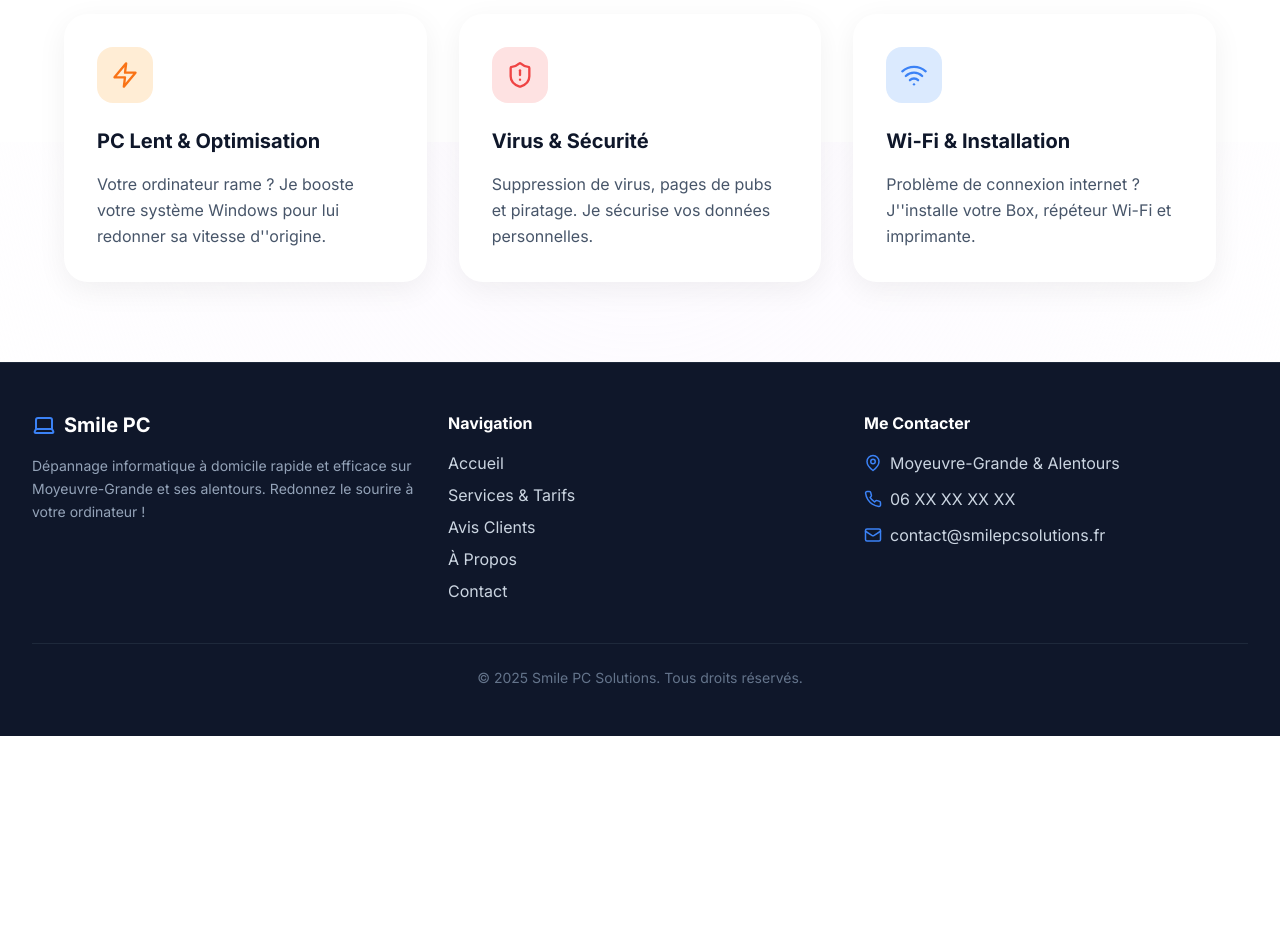
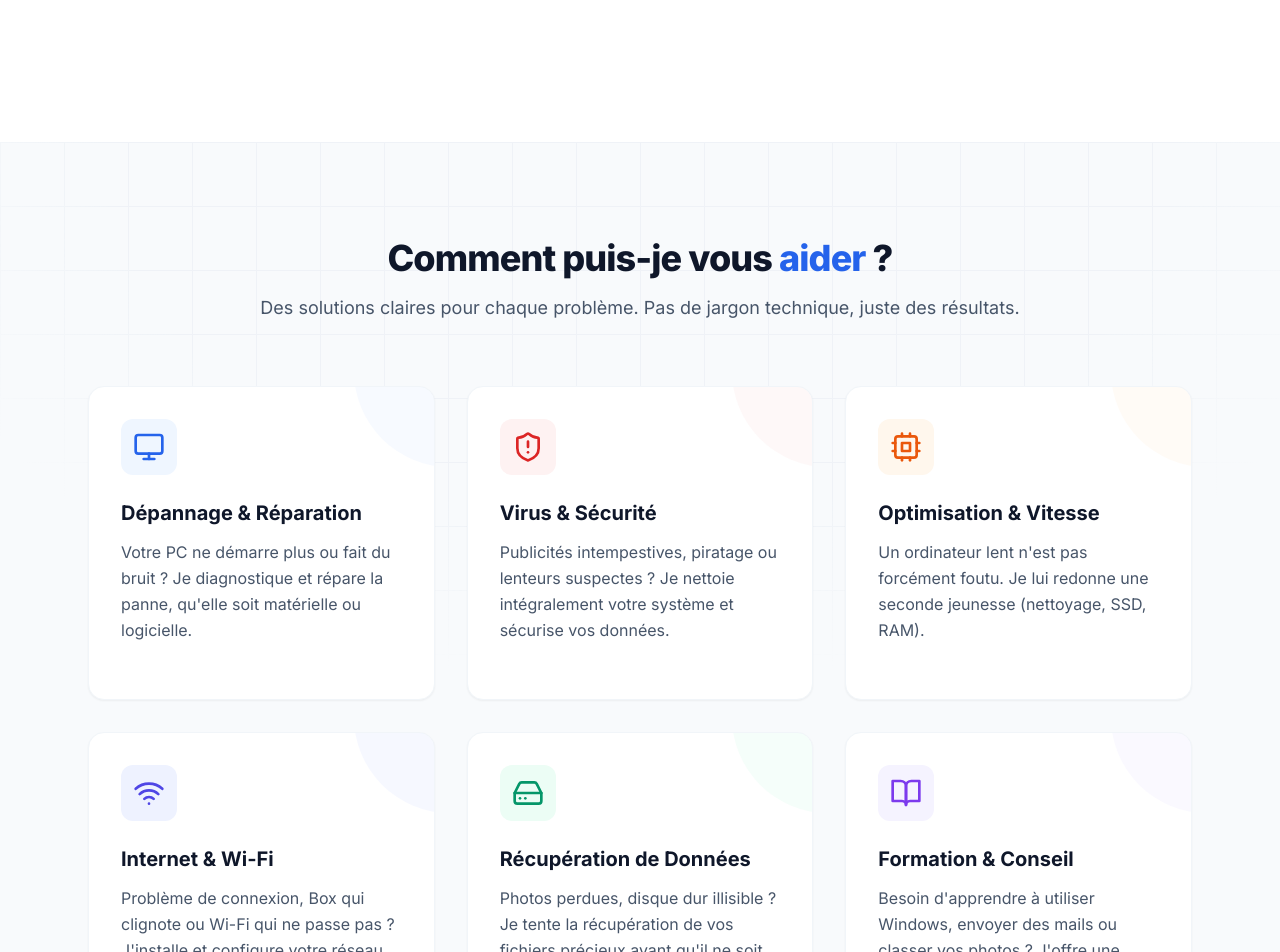
Before and after one commit to SmilePcSolutions/smile-pc-2026, a Next.js app: page / in a window 1280 px wide. Shown: the part 940-1892 px from the top of the page. Before the commit the page ends 1676 px from the top, so only its background shows below. Built offline with nearby package versions, Linux system fonts and the light colour scheme.

Commit message:
UI: Services Section Premium (Matching Hero)

```diff
--- a/components/Services.tsx
+++ b/components/Services.tsx
@@ -1,41 +1,113 @@
-import { Zap, ShieldAlert, Wifi } from "lucide-react";
+import Link from 'next/link';
+import { ArrowRight, Monitor, ShieldAlert, Wifi, HardDrive, Cpu, BookOpen } from 'lucide-react';
 
-const featuredServices = [
+const services = [
   {
-    icon: Zap,
-    color: "text-orange-500 bg-orange-100",
-    title: "PC Lent & Optimisation",
-    desc: "Votre ordinateur rame ? Je booste votre système Windows pour lui redonner sa vitesse d''origine."
+    icon: <Monitor size={32} />,
+    title: "Dépannage & Réparation",
+    description: "Votre PC ne démarre plus ou fait du bruit ? Je diagnostique et répare la panne, qu'elle soit matérielle ou logicielle.",
+    color: "text-blue-600",
+    bg: "bg-blue-50",
+    border: "group-hover:border-blue-200"
   },
   {
-    icon: ShieldAlert,
-    color: "text-red-500 bg-red-100",
+    icon: <ShieldAlert size={32} />,
     title: "Virus & Sécurité",
-    desc: "Suppression de virus, pages de pubs et piratage. Je sécurise vos données personnelles."
+    description: "Publicités intempestives, piratage ou lenteurs suspectes ? Je nettoie intégralement votre système et sécurise vos données.",
+    color: "text-red-600",
+    bg: "bg-red-50",
+    border: "group-hover:border-red-200"
   },
   {
-    icon: Wifi,
-    color: "text-blue-500 bg-blue-100",
-    title: "Wi-Fi & Installation",
-    desc: "Problème de connexion internet ? J''installe votre Box, répéteur Wi-Fi et imprimante."
+    icon: <Cpu size={32} />,
+    title: "Optimisation & Vitesse",
+    description: "Un ordinateur lent n'est pas forcément foutu. Je lui redonne une seconde jeunesse (nettoyage, SSD, RAM).",
+    color: "text-orange-600",
+    bg: "bg-orange-50",
+    border: "group-hover:border-orange-200"
   },
+  {
+    icon: <Wifi size={32} />,
+    title: "Internet & Wi-Fi",
+    description: "Problème de connexion, Box qui clignote ou Wi-Fi qui ne passe pas ? J'installe et configure votre réseau domestique.",
+    color: "text-indigo-600",
+    bg: "bg-indigo-50",
+    border: "group-hover:border-indigo-200"
+  },
+  {
+    icon: <HardDrive size={32} />,
+    title: "Récupération de Données",
+    description: "Photos perdues, disque dur illisible ? Je tente la récupération de vos fichiers précieux avant qu'il ne soit trop tard.",
+    color: "text-emerald-600",
+    bg: "bg-emerald-50",
+    border: "group-hover:border-emerald-200"
+  },
+  {
+    icon: <BookOpen size={32} />,
+    title: "Formation & Conseil",
+    description: "Besoin d'apprendre à utiliser Windows, envoyer des mails ou classer vos photos ? J'offre une assistance pédagogique et patiente.",
+    color: "text-violet-600",
+    bg: "bg-violet-50",
+    border: "group-hover:border-violet-200"
+  }
 ];
 
 export default function Services() {
   return (
-    <section id="services" className="relative -mt-32 pb-20 px-6 z-30">
-      <div className="max-w-6xl mx-auto">
-        <div className="grid grid-cols-1 md:grid-cols-3 gap-8">
-          {featuredServices.map((s, i) => (
-            <div key={i} className="bg-white p-8 rounded-3xl shadow-[0_8px_30px_rgb(0,0,0,0.06)] border border-white/40 hover:shadow-[0_8px_30px_rgb(0,0,0,0.12)] transition-all hover:-translate-y-1 group">
-              <div className={`w-14 h-14 ${s.color} rounded-2xl flex items-center justify-center mb-6 group-hover:scale-110 transition-transform`}>
-                <s.icon className="w-7 h-7" />
+    <section className="py-24 bg-slate-50 relative overflow-hidden">
+
+      {/* Texture de fond subtile */}
+      <div className="absolute inset-0 bg-[linear-gradient(to_right,#e2e8f0_1px,transparent_1px),linear-gradient(to_bottom,#e2e8f0_1px,transparent_1px)] bg-[size:4rem_4rem] [mask-image:radial-gradient(ellipse_60%_50%_at_50%_0%,#000_70%,transparent_100%)] opacity-40"></div>
+
+      <div className="max-w-6xl mx-auto px-4 sm:px-6 relative">
+
+        {/* EN-TÊTE DE SECTION */}
+        <div className="text-center max-w-3xl mx-auto mb-16">
+          <h2 className="text-3xl md:text-4xl font-extrabold text-slate-900 mb-4 tracking-tight">
+            Comment puis-je vous <span className="text-blue-600">aider</span> ?
+          </h2>
+          <p className="text-lg text-slate-600">
+            Des solutions claires pour chaque problème. Pas de jargon technique, juste des résultats.
+          </p>
+        </div>
+
+        {/* GRILLE DES SERVICES */}
+        <div className="grid grid-cols-1 md:grid-cols-2 lg:grid-cols-3 gap-8">
+          {services.map((service, index) => (
+            <div
+              key={index}
+              className={`group bg-white rounded-2xl p-8 shadow-sm hover:shadow-xl transition-all duration-300 border border-slate-100 ${service.border} relative overflow-hidden`}
+            >
+              {/* Effet de lueur au survol */}
+              <div className={`absolute top-0 right-0 w-24 h-24 ${service.bg} rounded-bl-full -mr-4 -mt-4 opacity-50 group-hover:scale-110 transition-transform duration-500`}></div>
+
+              {/* Icône */}
+              <div className={`w-14 h-14 ${service.bg} ${service.color} rounded-xl flex items-center justify-center mb-6 group-hover:scale-110 transition-transform duration-300`}>
+                {service.icon}
               </div>
-              <h3 className="text-xl font-bold text-slate-900 mb-4">{s.title}</h3>
-              <p className="text-slate-600 leading-relaxed">{s.desc}</p>
+
+              {/* Contenu */}
+              <h3 className="text-xl font-bold text-slate-900 mb-3 group-hover:text-blue-600 transition-colors">
+                {service.title}
+              </h3>
+              <p className="text-slate-600 leading-relaxed mb-6">
+                {service.description}
+              </p>
             </div>
           ))}
         </div>
+
+        {/* CTA BAS DE PAGE */}
+        <div className="mt-16 text-center">
+          <Link
+            href="/services"
+            className="inline-flex items-center gap-2 text-blue-600 font-bold hover:text-blue-800 transition-colors text-lg group"
+          >
+            Voir tous les tarifs détaillés
+            <ArrowRight size={20} className="group-hover:translate-x-1 transition-transform" />
+          </Link>
+        </div>
+
       </div>
     </section>
   );
```
